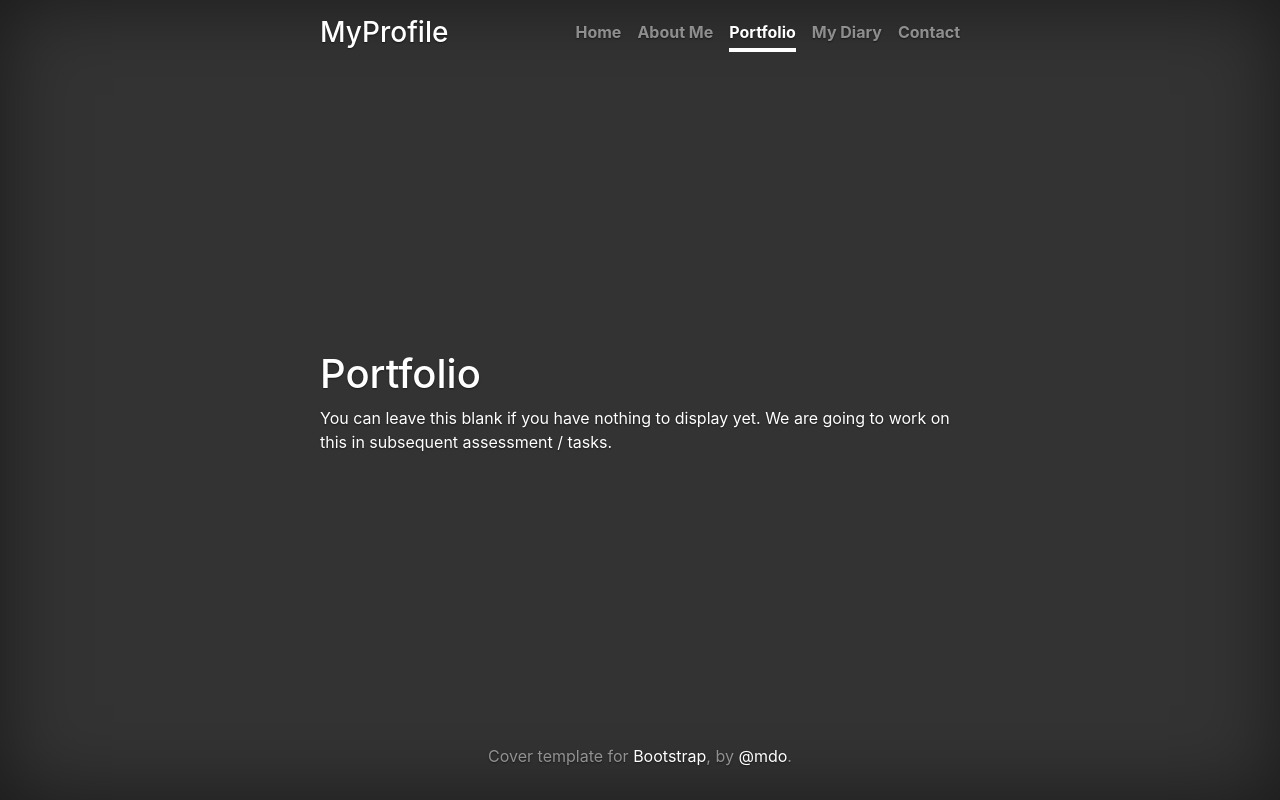
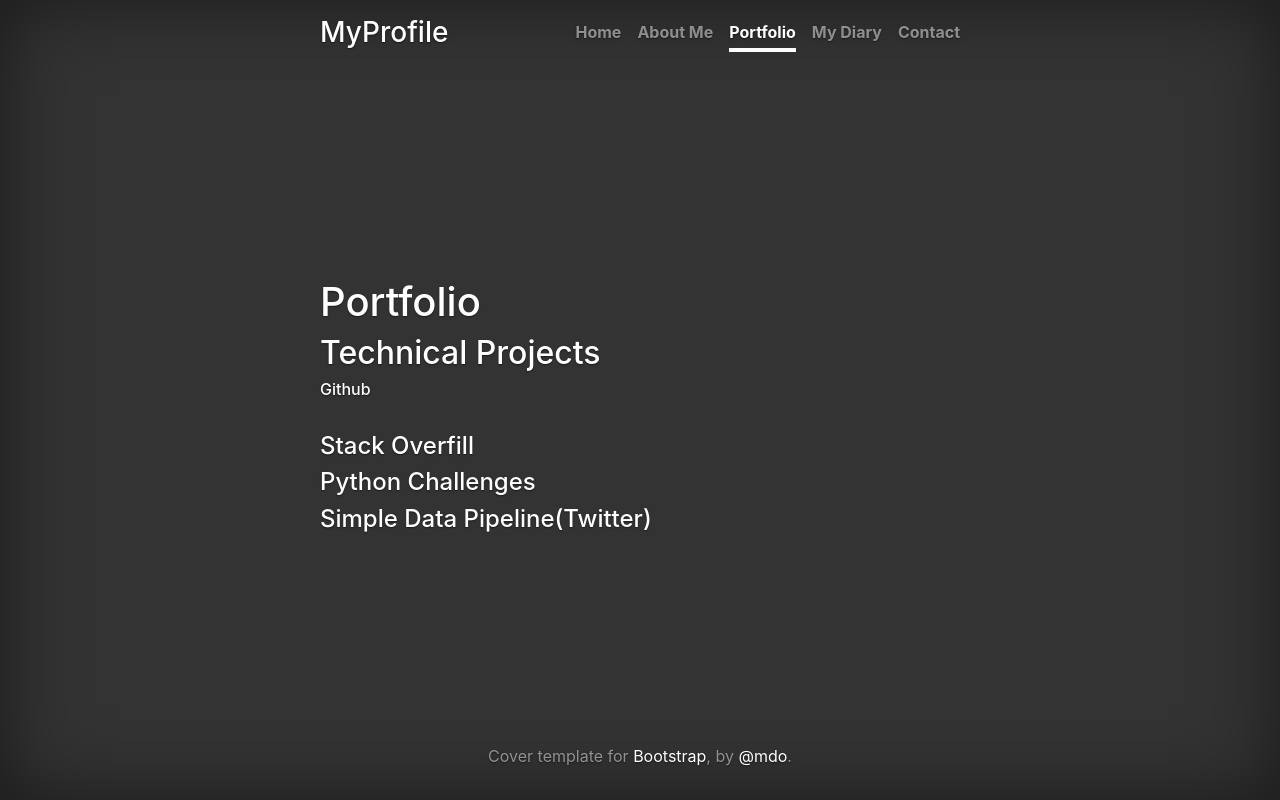
Before and after one commit to Timothy-py/Timothy-py.github.io, a plain HTML site: page pages/portfolio.html in a window 1280 px wide. Drawn offline with nearby package versions, Linux system fonts and the light colour scheme.

Commit message:
Add files via upload

```diff
--- a/pages/portfolio.html
+++ b/pages/portfolio.html
@@ -45,8 +45,13 @@
 
             <h1 style="text-align:left;">Portfolio</h1>
 
-            <p style="text-align:left;"> You can leave this blank if you have nothing to display yet. We are going to work on this in subsequent assessment / tasks.
-            </p>
+            <h2 style="text-align:left;"> Technical Projects
+            </h2>
+            <h6 style="text-align: left;"><a href="https://github.com/Timothy-py">Github</a></h6>
+            <br>
+            <h4 style="text-align: left;"><a href="https://github.com/Timothy-py/Stack-Overfill">Stack Overfill</a></h4>
+            <h4 style="text-align: left;"><a href="https://github.com/Timothy-py/100-PythonChallenges">Python Challenges</a></h4>
+            <h4 style="text-align: left;"><a href="https://github.com/Timothy-py/Twitter-ETL-Pipeline">Simple Data Pipeline(Twitter)</a></h4>
 
 
 
```
Also changed, not shown: pages/diary.html (+3 -2 lines).
